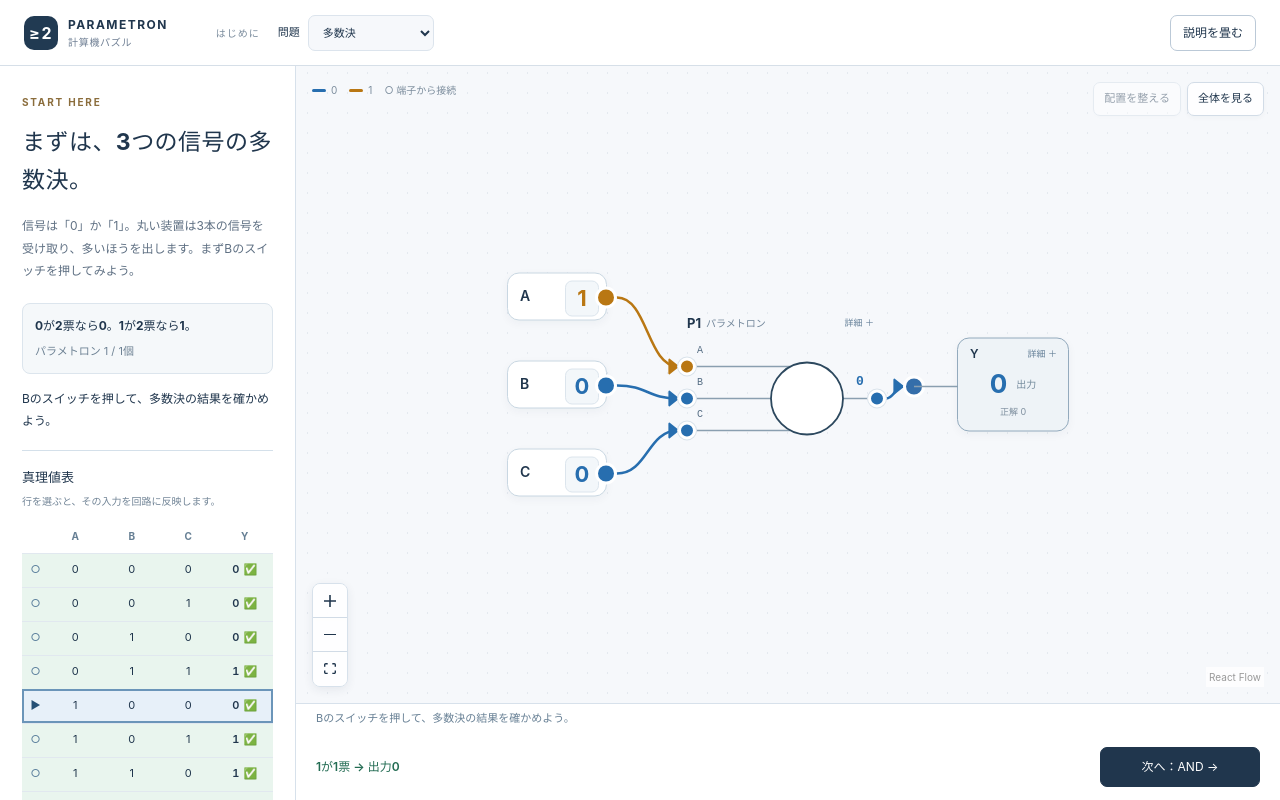
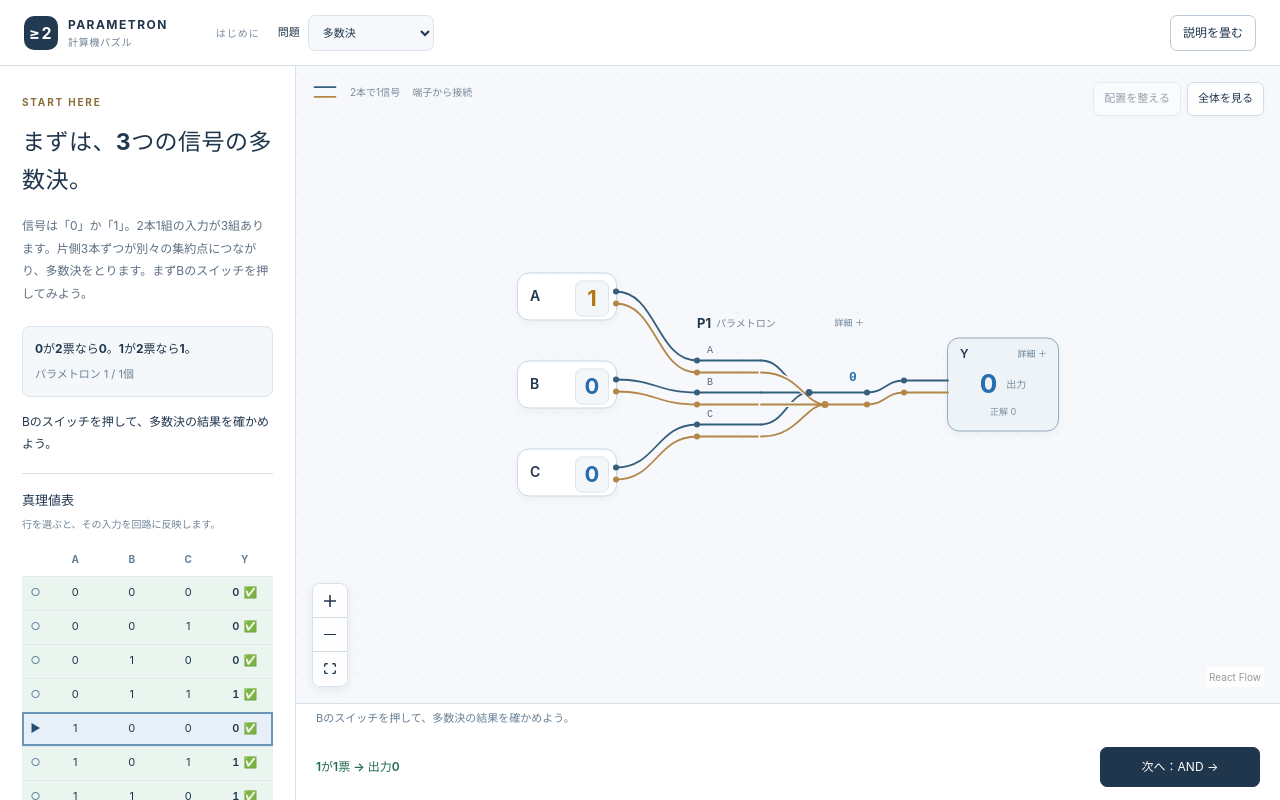
Before and after one commit to nishio/parametron-puzzle, a React (Vite) app in the folder editor/: page / in a window 1280 px wide. Built offline with nearby package versions, Linux system fonts and the light colour scheme.

Commit message:
Keep both conductors separate and collect three inputs at each of two junctions

```diff
--- /dev/null
+++ b/editor/src/PairEdge.jsx
@@ -0,0 +1,40 @@
+import React from "react";
+import { BaseEdge, getBezierPath } from "@xyflow/react";
+import { POLE_OFFSET, PORT_HALF_WIDTH } from "./PairPort.jsx";
+
+export function PairEdge(props) {
+  // React Flow provides handle-edge coordinates. Center them on the two
+  // physical poles, then let its normal Bezier router draw both strands.
+  const geometry = {
+    sourceX: props.sourceX - PORT_HALF_WIDTH,
+    sourceY: props.sourceY,
+    targetX: props.targetX + PORT_HALF_WIDTH,
+    targetY: props.targetY,
+    sourcePosition: props.sourcePosition,
+    targetPosition: props.targetPosition,
+  };
+  const [center] = getBezierPath(geometry);
+  const [upper] = getBezierPath({
+    ...geometry,
+    sourceY: geometry.sourceY - POLE_OFFSET,
+    targetY: geometry.targetY - POLE_OFFSET,
+  });
+  const [lower] = getBezierPath({
+    ...geometry,
+    sourceY: geometry.sourceY + POLE_OFFSET,
+    targetY: geometry.targetY + POLE_OFFSET,
+  });
+  return (
+    <>
+      <BaseEdge
+        id={props.id}
+        path={center}
+        style={{ stroke: "transparent", strokeWidth: 0 }}
+        interactionWidth={24}
+      />
+      <path d={upper} className="signal-strand wire-zero" data-rail="0" />
+      <path d={lower} className="signal-strand wire-one" data-rail="1" />
+    </>
+  );
+}
+export const edgeTypes = { pair: PairEdge };
--- /dev/null
+++ b/editor/src/PairPort.jsx
@@ -0,0 +1,24 @@
+import React from "react";
+import { Handle } from "@xyflow/react";
+export const POLE_OFFSET = 6;
+export const PORT_HALF_WIDTH = 11;
+export function PairPort({ style, className = "", ...props }) {
+  return (
+    <Handle
+      {...props}
+      className={`pair-terminal ${className}`}
+      style={{
+        ...style,
+        width: 22,
+        height: 24,
+        border: 0,
+        background: "transparent",
+      }}
+    >
+      <svg className="port-poles" viewBox="0 0 22 24" aria-hidden="true">
+        <circle className="pole-zero" cx="11" cy="6" r="3" />
+        <circle className="pole-one" cx="11" cy="18" r="3" />
+      </svg>
+    </Handle>
+  );
+}
--- a/editor/src/WiringToggle.jsx
+++ b/editor/src/WiringToggle.jsx
@@ -11,32 +11,31 @@ export function WiringGlyph({ inverted }) {
     </svg>
   );
 }
-// A complete lead: both strands start at the port and end at the body.
-// Only the central crossing gets a bridge, so its endpoints stay connected.
+// The two conductors stay separate from end to end. Twisting exchanges them.
 export function WirePair({ inverted, length }) {
-  const stub = Math.min(8, length * 0.12);
-  const lane = Math.min(20, length * 0.25);
-  const endLane = length - lane;
-  const bendStart = lane + (endLane - lane) * 0.15;
-  const bendEnd = endLane - (endLane - lane) * 0.15;
-  const middle = length / 2;
-  const fork = lane - stub;
-  const strand = (y, other) =>
-    `M0 12H${stub}C${stub + fork * 0.4} 12 ${stub + fork * 0.6} ${y} ${lane} ${y}H${bendStart}` +
+  const a = length * 0.3,
+    b = length * 0.7,
+    m = length / 2;
+  const strand = (from, to) =>
+    "M0 " +
+    from +
+    "H" +
+    a +
     (inverted
-      ? `C${middle} ${y} ${middle} ${other} ${bendEnd} ${other}`
-      : `H${bendEnd}`) +
-    `H${endLane}C${endLane + fork * 0.4} ${inverted ? other : y} ${endLane + fork * 0.6} 12 ${length - stub} 12H${length}`;
+      ? "C" + m + " " + from + " " + m + " " + to + " " + b + " " + to
+      : "H" + b) +
+    "H" +
+    length;
   return (
     <g className="wire-pair">
-      <path className="wire-zero" d={strand(6, 18)} />
+      <path className="wire-zero" data-rail="0" d={strand(6, 18)} />
       {inverted && (
         <path
           className="wire-bridge"
-          d={`M${bendStart} 18C${middle} 18 ${middle} 6 ${bendEnd} 6`}
+          d={"M" + a + " 18C" + m + " 18 " + m + " 6 " + b + " 6"}
         />
       )}
-      <path className="wire-one" d={strand(18, 6)} />
+      <path className="wire-one" data-rail="1" d={strand(18, 6)} />
     </g>
   );
 }
--- a/editor/src/lessons.js
+++ b/editor/src/lessons.js
@@ -2,7 +2,7 @@ export const lessons = {
   intro: {
     title: "まずは、3つの信号の多数決。",
     lesson:
-      "信号は「0」か「1」。丸い装置は3本の信号を受け取り、多いほうを出します。まずBのスイッチを押してみよう。",
+      "信号は「0」か「1」。2本1組の入力が3組あります。片側3本ずつが別々の集約点につながり、多数決をとります。まずBのスイッチを押してみよう。",
     goal: "0が2票なら0。1が2票なら1。",
     short: "多数決",
   },
--- a/editor/src/main.jsx
+++ b/editor/src/main.jsx
@@ -12,12 +12,12 @@ import {
   useReactFlow,
   useNodesInitialized,
   ConnectionLineType,
-  MarkerType,
 } from "@xyflow/react";
 import "@xyflow/react/dist/style.css";
 import "./style.css";
 import "./workspace.css";
 import "./wiring.css";
+import "./pairs.css";
 import {
   levels,
   clone,
@@ -39,6 +39,7 @@ import { lessons } from "./lessons.js";
 import { WiringGlyph, WiringToggle } from "./WiringToggle.jsx";
 import { nodeTypes, color } from "./nodes.jsx";
 import { autoArrange } from "./layout.js";
+import { edgeTypes } from "./PairEdge.jsx";
 import { placeBlueprint, ungroupBlueprint } from "./blueprints.js";
 
 const SAVE_KEY = "parametron-puzzle:v2";
@@ -357,14 +358,8 @@ function App() {
         sourceHandle: source.handle,
         target,
         targetHandle: handle,
-        type: "default",
+        type: "pair",
         pathOptions: { curvature: 0.25 },
-        markerEnd: {
-          type: MarkerType.ArrowClosed,
-          color: color(readEdge(edge, v.values)),
-          width: 14,
-          height: 14,
-        },
         interactionWidth: 24,
         deletable: !l.demo && !l.lockedWiring,
         reconnectable: !l.demo && !l.lockedWiring,
@@ -752,7 +747,7 @@ function App() {
               </p>
               <a href="https://reactflow.dev/">React Flow</a>
               <span>
-                丸い素子はすべてパラメトロン。設計図の枠・反転・定数・分岐は無料。
+                計算素子はすべてパラメトロン。設計図の枠・反転・定数・分岐は無料。
               </span>
             </footer>
           </aside>
@@ -855,6 +850,7 @@ function App() {
                 }))}
                 zIndexMode="manual"
                 nodeTypes={nodeTypes}
+                edgeTypes={edgeTypes}
                 onNodesChange={onGraphNodesChange}
                 onEdgesChange={onEdgesChange}
                 onConnect={connect}
@@ -897,13 +893,9 @@ function App() {
                   />
                 )}
                 <Panel position="top-left" className="canvas-key">
-                  <span>
-                    <i className="zero" />0
-                  </span>
-                  <span>
-                    <i className="one" />1
-                  </span>
-                  <span>○ 端子から接続</span>
+                  <WiringGlyph inverted={false} />
+                  <span>2本で1信号</span>
+                  <span>端子から接続</span>
                 </Panel>
                 <Panel position="top-right">
                   {detailNode && (
--- a/editor/src/nodes.jsx
+++ b/editor/src/nodes.jsx
@@ -1,11 +1,7 @@
 import React, { useLayoutEffect } from "react";
-import {
-  Handle,
-  Position,
-  useNodeId,
-  useUpdateNodeInternals,
-} from "@xyflow/react";
+import { Position, useNodeId, useUpdateNodeInternals } from "@xyflow/react";
 import { readEdge } from "./engine.js";
+import { PairPort as Handle } from "./PairPort.jsx";
 import { WiringToggle, WirePair } from "./WiringToggle.jsx";
 
 export const color = (value) =>
@@ -85,41 +81,96 @@ function ConstantNode({ data }) {
     </div>
   );
 }
-function ParametronSymbol({ value, gate, canTwist }) {
+function ParametronSymbol({ value, gate }) {
   return (
     <svg
       className="gate-symbol symbol-drag"
-      viewBox="0 0 190 124"
+      viewBox="0 0 170 124"
       aria-hidden="true"
     >
-      <g className="symbol-pins">
-        {gate.ports.map((edge, port) => {
-          const y = 30 + port * 32;
-          const end = 120 - Math.sqrt(36 * 36 - (y - 62) * (y - 62));
-          return (
+      {gate.ports.map((edge, port) => (
         <g
           className="parametron-lead"
           data-port={port}
           key={port}
-              transform={`translate(0 ${y - 12})`}
+          transform={"translate(0 " + (18 + port * 32) + ")"}
         >
-              {canTwist(port) ? (
-                <WirePair inverted={edge.inverted} length={end} />
-              ) : (
-                <path className="single-lead" d={`M0 12H${end}`} />
-              )}
+          <WirePair inverted={edge.inverted} length={64} />
         </g>
-          );
-        })}
-        <path className="symbol-output-lead" d="M156 62H190" />
-      </g>
-      <g className="symbol-body">
-        <circle cx="120" cy="62" r="36" />
+      ))}
+      <g className="aggregation-wires">
+        {[0, 1, 2].map((port) => (
+          <path
+            key={port}
+            className="collector wire-zero"
+            data-rail="0"
+            data-input={port}
+            d={
+              "M64 " +
+              (24 + port * 32) +
+              "C88 " +
+              (24 + port * 32) +
+              " 92 56 112 56"
+            }
+          />
+        ))}
+        {[0, 1, 2].map((port) => (
+          <path
+            key={port}
+            className="collector-bridge"
+            d={
+              "M64 " +
+              (36 + port * 32) +
+              "C102 " +
+              (36 + port * 32) +
+              " 108 68 128 68"
+            }
+          />
+        ))}
+        {[0, 1, 2].map((port) => (
+          <path
+            key={port}
+            className="collector wire-one"
+            data-rail="1"
+            data-input={port}
+            d={
+              "M64 " +
+              (36 + port * 32) +
+              "C102 " +
+              (36 + port * 32) +
+              " 108 68 128 68"
+            }
+          />
+        ))}
+        <path
+          className="symbol-output-lead wire-zero"
+          data-rail="0"
+          d="M112 56H170"
+        />
+        <path
+          className="symbol-output-lead wire-one"
+          data-rail="1"
+          d="M128 68H170"
+        />
+        <circle
+          className="aggregation-junction pole-zero"
+          data-rail="0"
+          cx="112"
+          cy="56"
+          r="3.5"
+        />
+        <circle
+          className="aggregation-junction pole-one"
+          data-rail="1"
+          cx="128"
+          cy="68"
+          r="3.5"
+        />
       </g>
       <text
         className="symbol-value"
-        x="173"
-        y="48"
+        x="156"
+        y="44"
         textAnchor="middle"
         style={{ fill: color(value) }}
       >
@@ -315,7 +366,7 @@ function OutputNode({ data }) {
           )}
           {!data.invert && (
             <svg className="output-wire" viewBox="0 0 44 24" aria-hidden="true">
-              <path className="single-lead" d="M0 12H44" />
+              <WirePair inverted={false} length={44} />
             </svg>
           )}
           {data.invert && (
@@ -373,7 +424,7 @@ export function nodeSize(node) {
           height:
             node.data.gate.ports.length * 46 + (node.data.editable ? 150 : 114),
         }
-      : { width: 190, height: 152 };
+      : { width: 170, height: 152 };
   if (node.type === "constant") return { width: 100, height: 48 };
   if (node.type === "answer")
     return {
--- /dev/null
+++ b/editor/src/pairs.css
@@ -0,0 +1,75 @@
+.react-flow__handle.pair-terminal {
+  width: 22px;
+  height: 24px;
+  border: 0 !important;
+  background: transparent !important;
+  box-shadow: none !important;
+}
+.port-poles {
+  position: absolute;
+  inset: 0;
+  width: 22px;
+  height: 24px;
+  overflow: visible;
+  pointer-events: none;
+}
+.pole-zero {
+  fill: #365f7d;
+}
+.pole-one {
+  fill: #b48647;
+}
+.pair-terminal.connectingto .port-poles {
+  filter: drop-shadow(0 0 3px #6192b6);
+}
+.wire-pair path,
+.aggregation-wires path {
+  fill: none;
+  stroke-width: 1.8;
+  stroke-linecap: round;
+}
+.wire-zero {
+  stroke: #365f7d;
+}
+.wire-one {
+  stroke: #b48647;
+}
+.aggregation-wires .collector-bridge {
+  stroke: #f6f8fb;
+  stroke-width: 5;
+}
+.aggregation-junction {
+  stroke: none;
+}
+.compact-gate {
+  width: 170px;
+}
+.gate-symbol {
+  width: 170px;
+}
+.pin-invert.wiring-toggle {
+  left: 16px;
+  width: 48px;
+  max-width: 48px;
+}
+.react-flow__edge .react-flow__edge-path {
+  stroke: transparent !important;
+  stroke-width: 0 !important;
+  filter: none;
+}
+.signal-strand {
+  fill: none;
+  stroke-width: 1.8;
+  stroke-linecap: round;
+  pointer-events: none;
+  filter: drop-shadow(0 1px 0 #f6f8fb) drop-shadow(0 -1px 0 #f6f8fb);
+}
+.react-flow__edge:hover .signal-strand,
+.react-flow__edge.selected .signal-strand,
+.wire-active .signal-strand {
+  stroke-width: 2.8;
+}
+.canvas-key > .wiring-glyph {
+  width: 26px;
+  height: 20px;
+}
```
Also changed, not shown: tests/browser.cjs (+98 -74 lines), 6 other files (tests, documents, lock files or other folders). Lines whose indentation alone changed are shown as unchanged.
